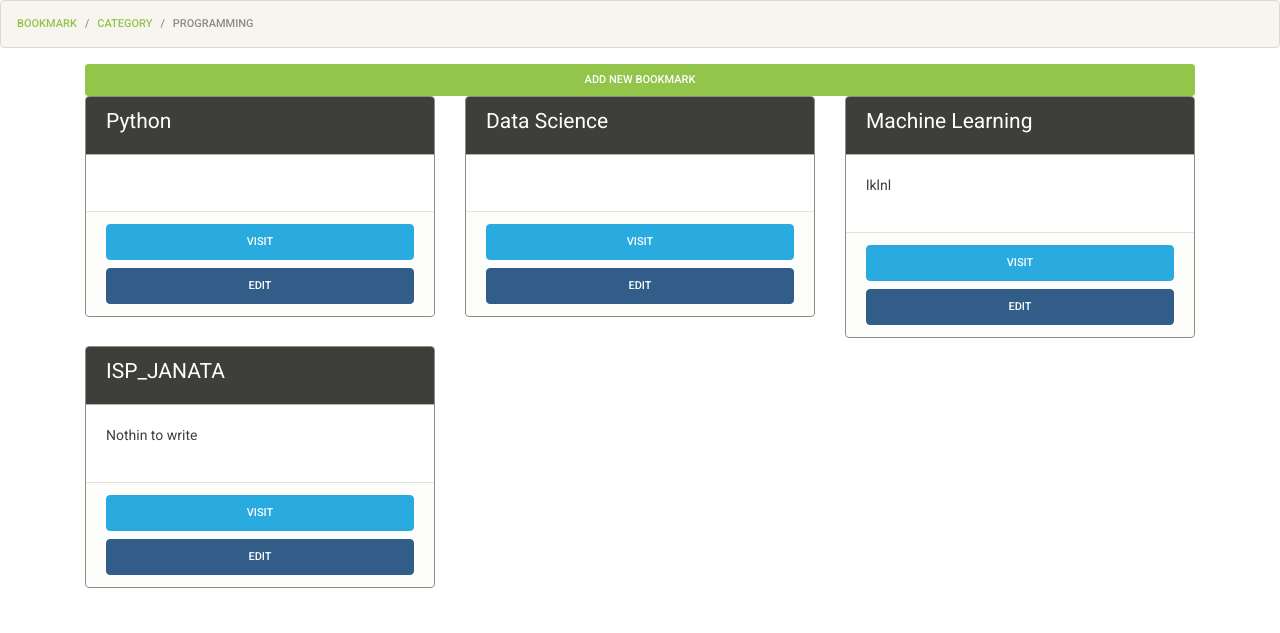
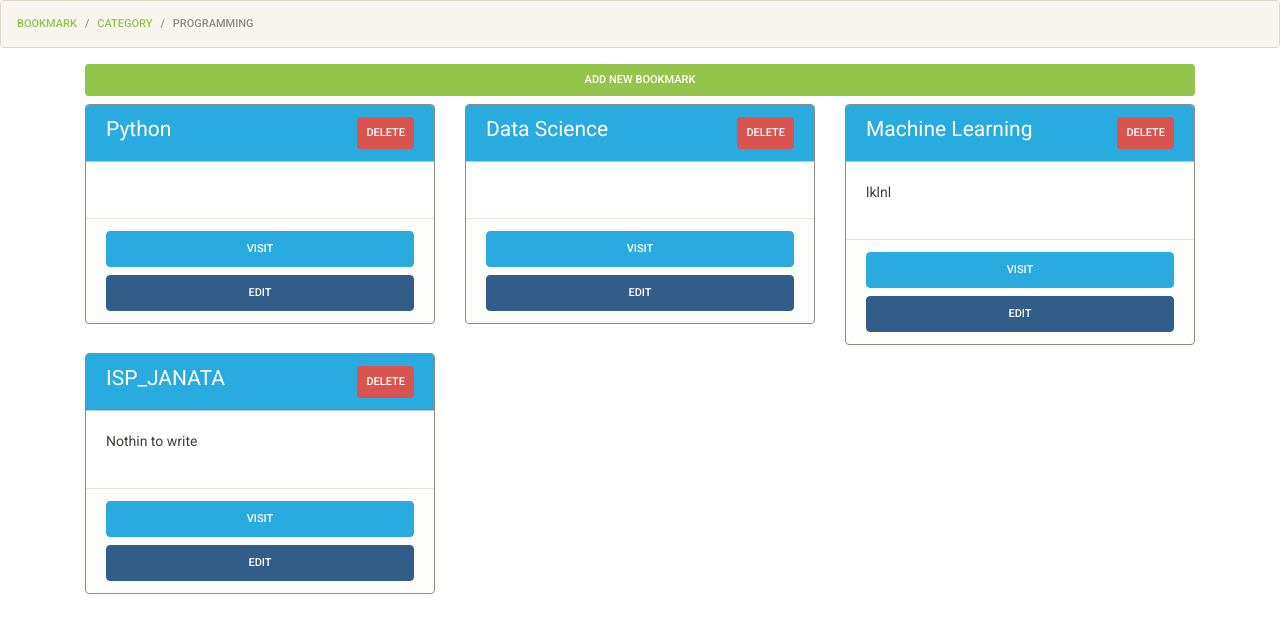
Before and after one commit to nilldiggonto/Vue_Axios_Dj3, a Django app: page /bookmark/category/2/ in a window 1280 px wide. Shown: the part 54-687 px from the top of the page. Run offline with Django 3.2, Linux system fonts and the light colour scheme; a user stored in the database is signed in; data comes from the database, SQL or seed files in the repository; both versions use the stored data as it was after the commit; some libraries are stand-ins or nearby versions.

Commit message:
Bookmark Crud

```diff
--- a/backend/bookmarks/templates/bookmarks/categories.html
+++ b/backend/bookmarks/templates/bookmarks/categories.html
@@ -17,7 +17,8 @@
         <div class="col-md-4">
             <div class="card border border-secondary mb-2">
                 <div class="card-header bg-primary text-white">
-                    <h4>{{cat.title}}</h4>
+                    <h4 class="d-inline">{{cat.title}}</h4>
+                    <span class="float-right"><a href="{% url 'bookmark-category-delete' cat.id %}" class="btn btn-sm btn-danger">Delete</a></span>
                 </div>
                 <div class="card-body">
                     <p>{{cat.description}}</p>
--- a/backend/bookmarks/templates/bookmarks/category-detail.html
+++ b/backend/bookmarks/templates/bookmarks/category-detail.html
@@ -12,15 +12,16 @@
   </ol>
 
 <div class="container mt-1">
-    <a href="{%url 'bookmark-add' cat.id %}" class="btn btn-block btn-sm btn-success">Add New Bookmark</a>
+    <a href="{%url 'bookmark-add' cat.id %}" class="btn btn-block btn-sm btn-success mb-2">Add New Bookmark</a>
     <div class="row ">
 
         {% for bookmark in cat.bookmarks.all %}
 
         <div class="col-md-4">
             <div class="card border border-secondary mb-2">
-                <div class="card-header bg-primary text-white">
-                    <h4>{{bookmark.title}}</h4>
+                <div class="card-header bg-info text-white">
+                    <h4 class="d-inline">{{bookmark.title}}</h4>
+                    <span class="float-right"><a href="{%url 'bookmark-delete' cat.id bookmark.id %}" class="btn btn-sm btn-danger">Delete</a></span>
                 </div>
                 <div class="card-body">
                    <p>{{bookmark.description}}</p>
@@ -28,7 +29,7 @@
                 </div>
                 <div class="card-footer">
                     <a href="{{bookmark.url}}" class="btn btn-info btn-block">Visit</a>
-                    <a href="#" class="btn btn-primary btn-block">Edit</a>
+                    <a href="{% url 'bookmark-edit' cat.id bookmark.id %}" class="btn btn-primary btn-block">Edit</a>
                 </div>
             </div>
         </div> <!--col-md-4-->
--- a/backend/bookmarks/urls.py
+++ b/backend/bookmarks/urls.py
@@ -1,6 +1,6 @@
 from django.urls import path
 from .views import (bookmarkView,SignupView,categoriesView,categoryDetailView,categoryAddView,
-                        bookmarkAddView,categoryEditView,category_delete)
+                        bookmarkAddView,categoryEditView,category_delete,bookmarkEditView,bookmark_delete)
 from django.contrib.auth import views
 urlpatterns = [
     path('',bookmarkView,name='bookmark-page'),
@@ -19,4 +19,7 @@ urlpatterns = [
     path('category/<int:id>/',categoryDetailView,name='bookmark-category-detail'),
 
     path('category/bookmark/<int:id>/',bookmarkAddView,name='bookmark-add'),
+    path('category/bookmark/<int:cat_id>/<int:book_id>/',bookmarkEditView,name='bookmark-edit'),
+    path('category/bookmark/delete/<int:cat_id>/<int:book_id>/',bookmark_delete,name='bookmark-delete'),
+
 ]
--- a/backend/bookmarks/views.py
+++ b/backend/bookmarks/views.py
@@ -3,7 +3,7 @@ from django.contrib.auth import login
 from django.contrib.auth.forms import UserCreationForm
 from django.contrib.auth.decorators import login_required
 
-from .models import Category
+from .models import Category,Bookmark
 from .forms import CategoryForm,BookmarkForm
 
 
@@ -93,6 +93,8 @@ def categoriesView(request):
     }
     return render(request,template_name,context)
 
+
+### BOOKMARK UNDER CATEGORy
 @login_required
 def categoryDetailView(request,id):
     # TimeoutError
@@ -108,10 +110,17 @@ def categoryDetailView(request,id):
 
 @login_required
 def category_delete(request,id):
-    category = Category.objects.filter(created_by=request.user).get(pk=id)
+    category = Category.objects.filter(added_by=request.user).get(pk=id)
     # categoriesView
     category.delete()
     return redirect('bookmark-category')
+
+
+
+
+
+
+
 
 
 
@@ -138,3 +147,39 @@ def bookmarkAddView(request,id):
         'category':category,
     }
     return render(request,template_name,context)
+
+
+#bookmark EDIT
+@login_required
+def bookmarkEditView(request,cat_id,book_id):
+    template_name = 'bookmarks/bookmark_update.html'
+    category = Category.objects.get(pk=cat_id)
+
+    bookmark_e = Bookmark.objects.filter(added_by=request.user).get(pk=book_id)
+    # form = BookmarkForm(request.POST, instance=bookmark_e)
+    if request.method == 'POST':
+        form = BookmarkForm(request.POST,instance=bookmark_e)
+
+        if form.is_valid():
+            # bookmark = form.save(commit=False)
+            # bookmark.added_by = request.user
+            # bookmark.category_id = id
+            form.save()
+
+            return redirect('bookmark-category-detail',id=cat_id)
+    else:
+        form = BookmarkForm(instance=bookmark_e)
+    context = {
+        'form':form,
+        'category':category,
+        'bookmark':bookmark_e,
+    }
+    return render(request,template_name,context)
+
+
+@login_required
+def bookmark_delete(request,cat_id,book_id):
+    bookmark = Bookmark.objects.filter(added_by=request.user).get(pk=book_id)
+    # categoriesView
+    bookmark.delete()
+    return redirect('bookmark-category-detail', id=cat_id)
```
Also changed, not shown: backend/bookmarks/templates/bookmarks/bookmark_update.html (added, +50 -0 lines), backend/db.sqlite3.
